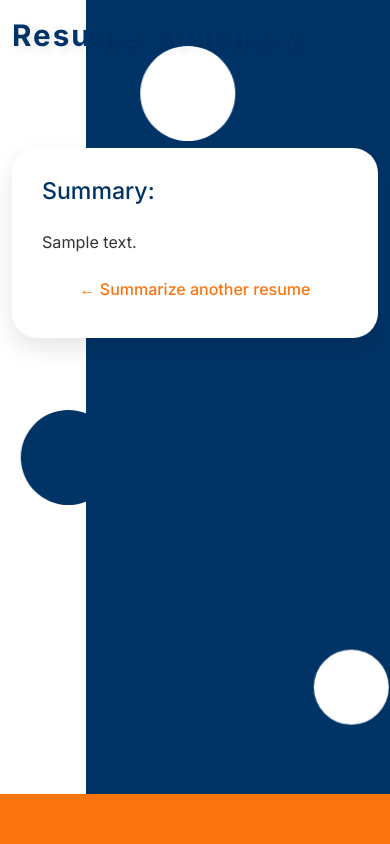
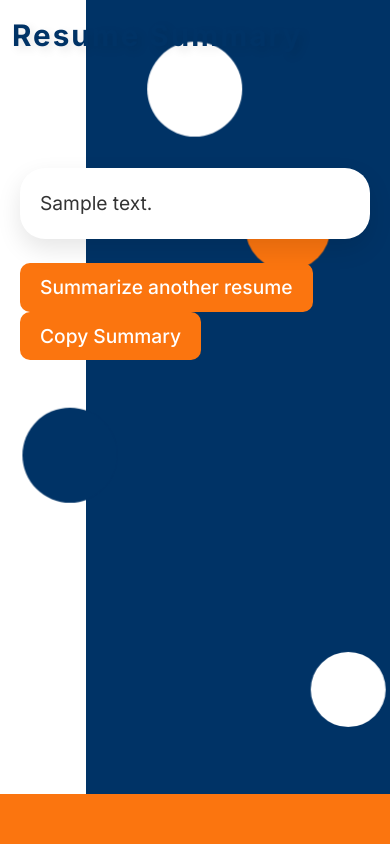
Before and after one commit to KhaledAlrashi1/Resume-Summarizer, a Flask app: template templates/summary.html in a window 390 px wide. Run offline with Flask 3, Linux system fonts and the light colour scheme; the template is opened without the code that fills it: most values are stand-ins (such as "Sample title", 1, 10 or a date in 2020); parts of the project's set-up code (start-up, migrations or seed data) failed here and were passed over.

Commit message:
Major changes of UI/UX
Signed-off-by: KhaledAlrashidi1 <alrashidi.kha@gmail.com>

```diff
--- a/templates/summary.html
+++ b/templates/summary.html
@@ -1,4 +1,3 @@
-<!DOCTYPE html>
 <html lang="en">
 
 <head>
@@ -14,67 +13,42 @@
             background-size: 100% 100%;
             padding-top: 100px;
             color: #333333;
-            /* position: relative; */
             min-height: 100vh;
             margin: 0;
             overflow: hidden;
         }
 
-        /* Flex-grow container to take up available space */
         .flex-grow {
             flex-grow: 1;
             display: flex;
             justify-content: center;
             align-items: center;
+            flex-direction: column;
         }
 
         /* Background shapes and animations */
         @keyframes moveShape1 {
-            0% {
-                transform: translate(0, 0);
-            }
-            50% {
-                transform: translate(-50px, 20px);
-            }
-            100% {
-                transform: translate(0, 0);
-            }
+            0% { transform: translate(0, 0); }
+            50% { transform: translate(-50px, 20px); }
+            100% { transform: translate(0, 0); }
         }
 
         @keyframes moveShape2 {
-            0% {
-                transform: translate(0, 0);
-            }
-            50% {
-                transform: translate(30px, -40px);
-            }
-            100% {
-                transform: translate(0, 0);
-            }
+            0% { transform: translate(0, 0); }
+            50% { transform: translate(30px, -40px); }
+            100% { transform: translate(0, 0); }
         }
 
         @keyframes moveShape3 {
-            0% {
-                transform: translate(0, 0);
-            }
-            50% {
-                transform: translate(-40px, 30px);
-            }
-            100% {
-                transform: translate(0, 0);
-            }
+            0% { transform: translate(0, 0); }
+            50% { transform: translate(-40px, 30px); }
+            100% { transform: translate(0, 0); }
         }
 
         @keyframes moveShape4 {
-            0% {
-                transform: translate(0, 0);
-            }
-            50% {
-                transform: translate(40px, -25px);
-            }
-            100% {
-                transform: translate(0, 0);
-            }
+            0% { transform: translate(0, 0); }
+            50% { transform: translate(40px, -25px); }
+            100% { transform: translate(0, 0); }
         }
 
         .abstract-shape-1 {
@@ -86,7 +60,7 @@
             background-color: #fb750f;
             border-radius: 50%;
             z-index: 0;
-            animation: moveShape1 5s infinite alternate ease-in-out;
+            animation: moveShape1 4s infinite alternate ease-in-out;
         }
 
         .abstract-shape-2 {
@@ -98,7 +72,7 @@
             background-color: #003366;
             border-radius: 50%;
             z-index: 0;
-            animation: moveShape2 7s infinite alternate ease-in-out;
+            animation: moveShape2 6s infinite alternate ease-in-out;
         }
 
         .abstract-shape-3 {
@@ -110,7 +84,7 @@
             background-color: #ffffff;
             border-radius: 50%;
             z-index: 0;
-            animation: moveShape3 8s infinite alternate ease-in-out;
+            animation: moveShape3 5.5s infinite alternate ease-in-out;
         }
 
         .abstract-shape-4 {
@@ -122,14 +96,12 @@
             background-color: #ffffff;
             border-radius: 50%;
             z-index: 0;
-            animation: moveShape4 6s infinite alternate ease-in-out;
+            animation: moveShape4 8s infinite alternate ease-in-out;
         }
-
         /* Red horizontal line */
         .red-line {
             content: '';
             position: absolute;
-            /* width: 24%; */
             width: 100%;
             height: 50px;
             background-color: #fb750f;
@@ -152,38 +124,78 @@
             z-index: 1;
         }
 
-        /* Content wrapper */
+        /* Card styling */
         .container {
             max-width: 750px;
             position: relative;
             z-index: 1;
-            /* margin: auto; */
         }
 
-        /* Card styling */
         .card {
-            padding: 30px;
+            padding: 40px;
             border: none;
             border-radius: 25px;
             box-shadow: 0 10px 25px rgba(0, 0, 0, 0.1);
             background-color: #ffffff;
             color: #333333;
             font-size: 1.01rem;
-
+            max-height: 60vh; /* Fixed height for the card */
+            overflow-y: auto; /* Enable scrolling if content exceeds height */
         }
 
-        .card h3 {
-            color: #003366;
+        p.card-text {
+            font-size: 1.2rem;
+            line-height: 1.6;
+            text-align: justify;
         }
 
-        .btn-link {
-            color: #fb750f;
+        /* Button styling */
+        .btn-primary, .btn-copy {
+            background-color: #fb750f;
+            border: none;
             font-weight: 500;
-            text-decoration: none;
+            border-radius: 10px;
+            padding: 10px 20px;
+            font-size: 1.2rem;
+            transition: background-color 0.3s, box-shadow 0.3s;
+            margin-right: 10px; /* Space between buttons */
+            color: white; /* Make text white */
         }
 
-        .btn-link:hover {
-            text-decoration: underline;
+        /* Hover effect for both buttons, keeping the text white */
+        .btn-primary:hover, .btn-copy:hover {
+            background-color: rgb(253, 108, 24);
+            box-shadow: 0 6px 15px rgba(0, 0, 0, 0.2);
+            color: white; /* Keep the text white on hover */
+        }
+
+        @media (max-width: 768px) {
+            .container {
+                max-width: 100%;
+                padding: 20px;
+            }
+
+            .card {
+                padding: 20px;
+            }
+
+            .card h3 {
+                font-size: 1.3rem;
+            }
+        }
+
+        /* Custom scrollbar styling for card */
+        ::-webkit-scrollbar {
+            width: 8px;
+        }
+
+        ::-webkit-scrollbar-thumb {
+            background-color: #fb750f;
+            border-radius: 10px;
+        }
+
+        ::-webkit-scrollbar-track {
+            background-color: #f1f1f1;
         }
     </style>
 </head>
@@ -198,9 +210,14 @@
     <div class="flex-grow">
         <div class="container mt-5">
             <div class="card">
-                <h3 class="text-left mb-4">Summary:</h3>
-                <p class="card-text">{{ summary }}</p>
-                <a href="/" class="btn btn-link">&#8592; Summarize another resume</a>
+                <p class="card-text" id="summaryText">{{ summary }}</p>
+            </div>
+
+            <!-- Buttons container -->
+            <div class="mt-4">
+                <a href="/" class="btn btn-primary btn-lg">Summarize another resume</a>
+                <!-- Copy Button -->
+                <button id="copyButton" class="btn btn-copy btn-lg">Copy Summary</button>
             </div>
         </div>
     </div>
@@ -215,6 +232,40 @@
     <div class="abstract-shape-4"></div>
 
     <script src="https://cdn.jsdelivr.net/npm/bootstrap@5.3.0/dist/js/bootstrap.bundle.min.js"></script>
+
+    <!-- JavaScript for the copy-to-clipboard feature -->
+    <script>
+        // Select the summary text and copy button
+        const summaryText = document.getElementById('summaryText');
+        const copyButton = document.getElementById('copyButton');
+
+        // Event listener for the copy button
+        copyButton.addEventListener('click', () => {
+            // Create a temporary textarea to hold the summary text
+            const tempTextarea = document.createElement('textarea');
+            tempTextarea.value = summaryText.textContent;
+
+            // Add the textarea to the body (it's invisible)
+            document.body.appendChild(tempTextarea);
+
+            // Select the text in the textarea and copy it
+            tempTextarea.select();
+            document.execCommand('copy');
+
+            // Remove the textarea from the DOM
+            document.body.removeChild(tempTextarea);
+
+            // Provide feedback to the user (change button text to "Copied!")
+            copyButton.textContent = 'Copied!';
+            copyButton.classList.add('btn-success');
+
+            // Reset the button text after 2 seconds
+            setTimeout(() => {
+                copyButton.textContent = 'Copy Summary';
+                copyButton.classList.remove('btn-success');
+            }, 2000);
+        });
+    </script>
 </body>
 
 </html>
```
Also changed, not shown: templates/index.html (+117 -56 lines).
